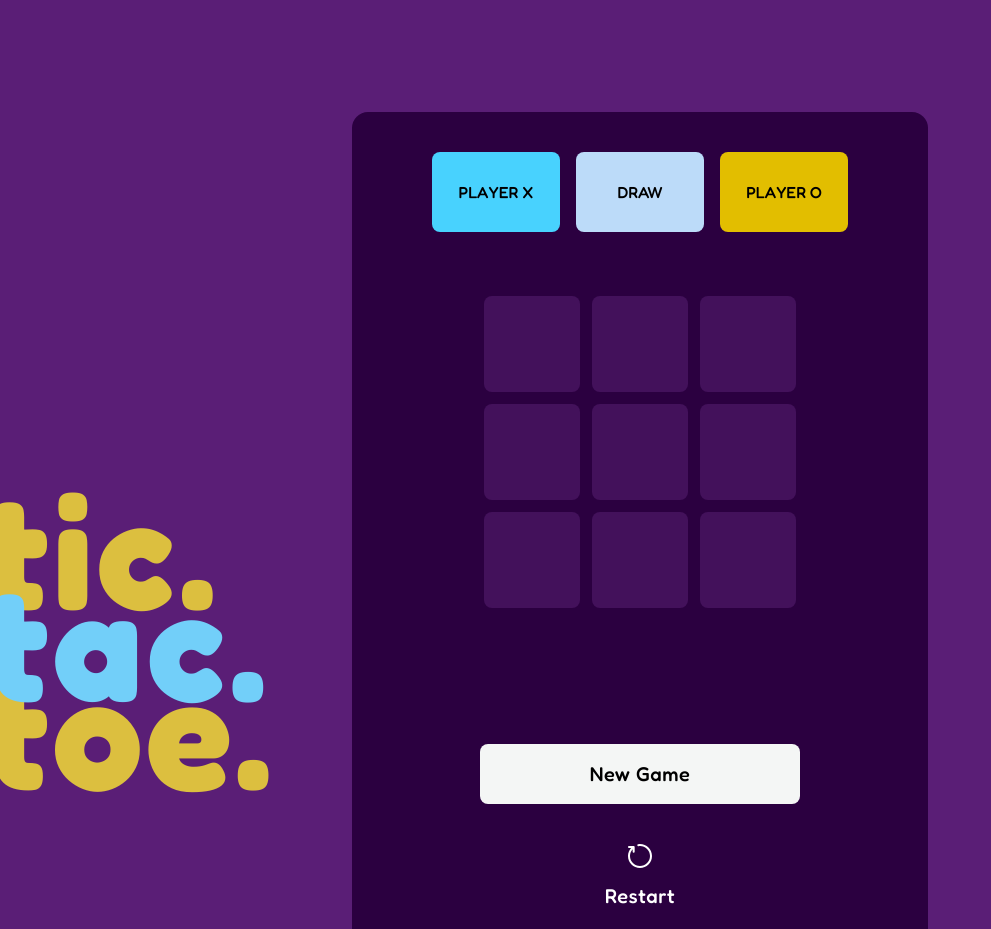
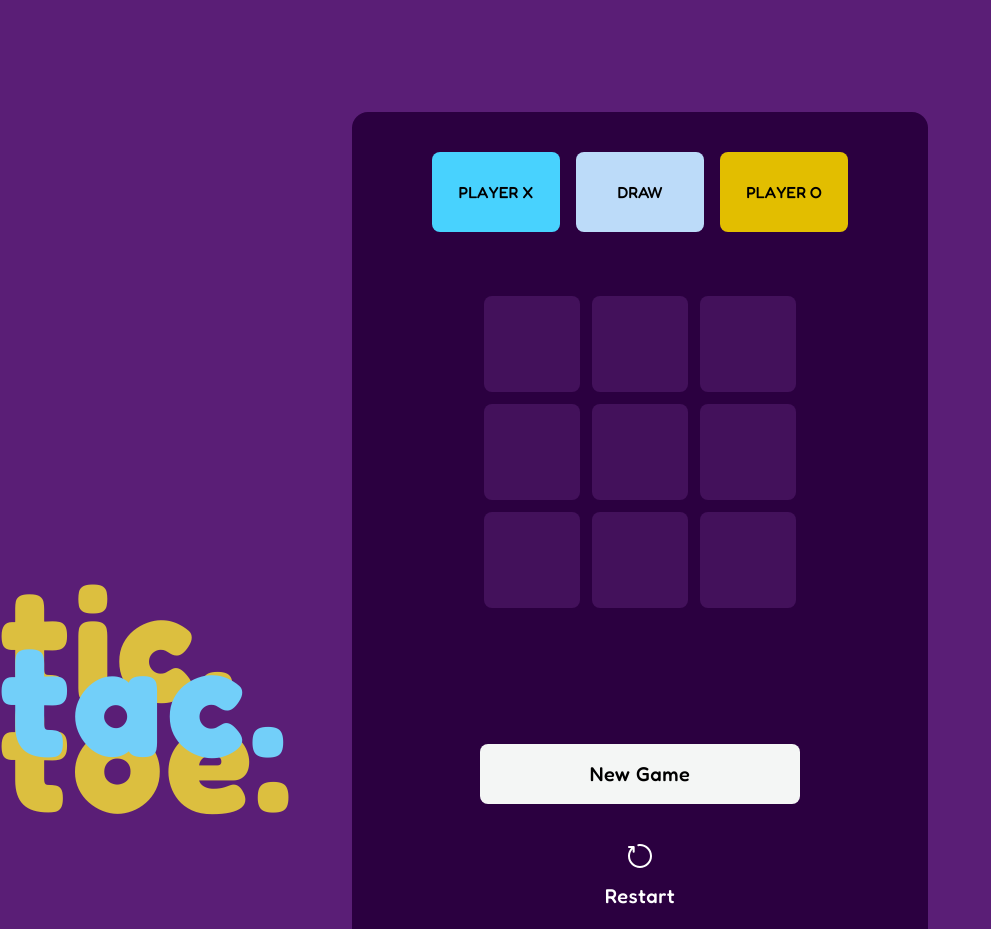
Before and after one commit to chiragtyagi01/tic-tac-toe, a website built with Vite: page index.html in a window 1280 px wide. Shown: the top 929 px of the page, without its empty margins (0-991 px from the left). Built offline with nearby package versions, Linux system fonts and the light colour scheme.

Commit message:
change in html

```diff
--- a/index.html
+++ b/index.html
@@ -11,9 +11,9 @@
   <title>TIC-TAC-TOE</title>
 </head>
 <body class="bg-background w-full  flex justify-center items-center relative box-border m-0 p-0 select-none">
-   <div class="title fixed -bottom-1/16 -left-5 font-fredoka text-[10rem] font-bold tracking-wide flex flex-col space-y-4 z-50 ">
-      <p class="text-tic-tac -mb-37 z-10">tic.</p>
-      <p class="text-tac -mb-38 z-20">tac.</p>
+   <div class="title fixed bottom-0 left-0 font-fredoka leading-[95px] text-[10rem] font-bold tracking-wide flex flex-col -space-y-10  z-50 ">
+      <p class="text-tic-tac   z-10">tic.</p>
+      <p class="text-tac  z-20">tac.</p>
       <p class="text-tic-tac z-10">toe.</p>
     </div>
   <div class="container flex justify-center items-center ">
```
